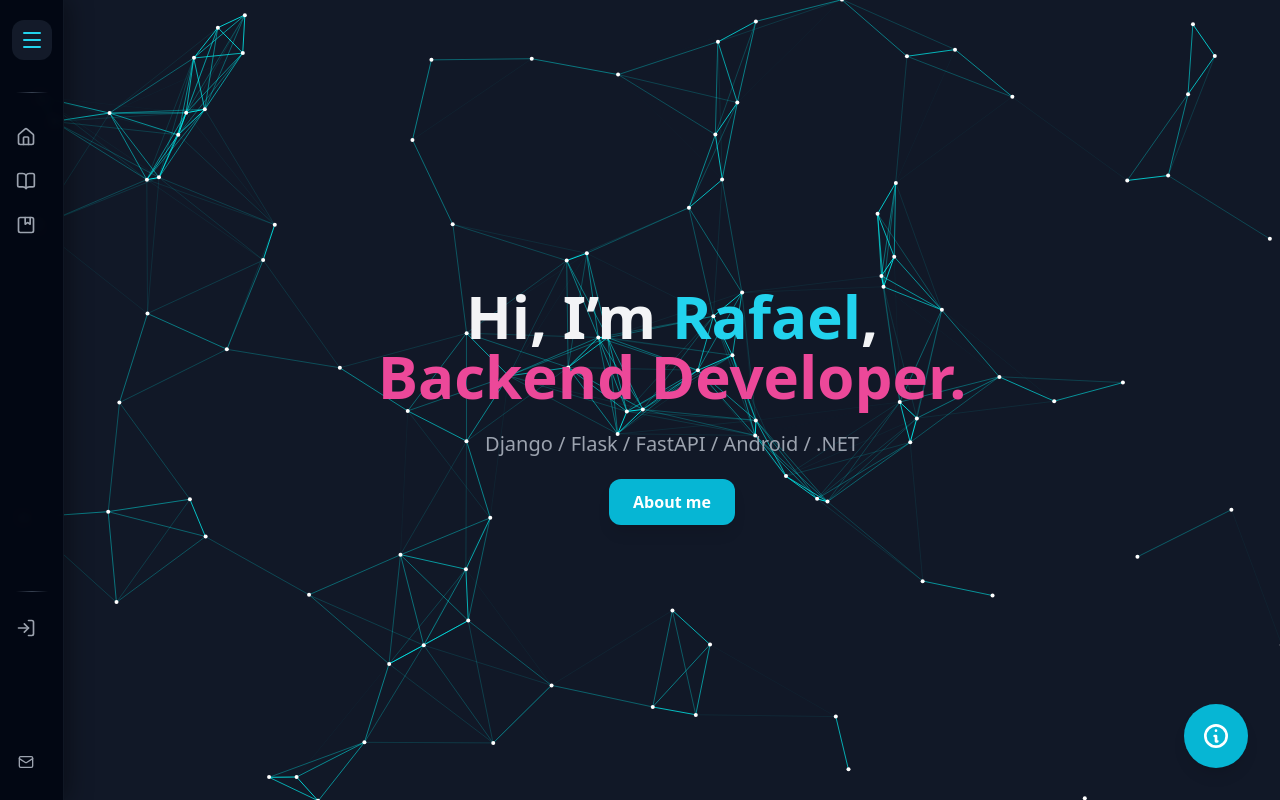
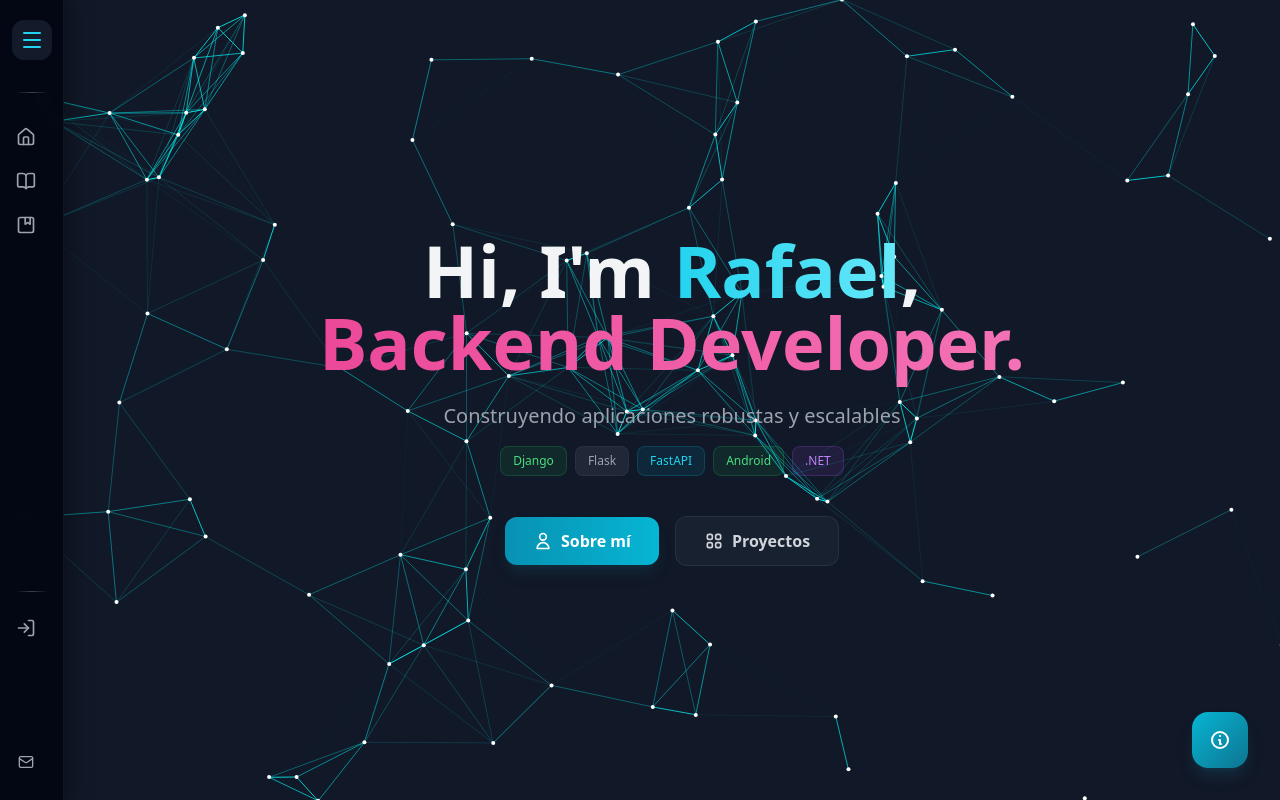
Before and after one commit to RafaMonclova/web_portfolio, a Django app: template templates/core/home.html in a window 1280 px wide. Run offline with Django 5.2, Linux system fonts and the light colour scheme; the template is opened without the code that fills it, so the values that code supplies are empty; some libraries are stand-ins or nearby versions.

Commit message:
Home and login style improve

```diff
--- a/apps/users/api/views.py
+++ b/apps/users/api/views.py
@@ -95,11 +95,11 @@ class WebLoginView(LoginView):
         form = super().get_form(form_class)
         form.fields['username'].widget.attrs.update({
             'placeholder': 'Nombre de usuario',
-            'class': 'w-full p-3 rounded-lg bg-gray-700 text-gray-100 border border-gray-600 focus:outline-none focus:ring-2 focus:ring-blue-500'
+            'class': 'w-full px-4 py-3 rounded-xl bg-gray-900/60 text-gray-100 border border-gray-700/50 placeholder-gray-500 focus:outline-none focus:ring-2 focus:ring-cyan-500/50 focus:border-cyan-500/50 transition-all duration-200'
         })
         form.fields['password'].widget.attrs.update({
             'placeholder': 'Contraseña',
-            'class': 'w-full p-3 rounded-lg bg-gray-700 text-gray-100 border border-gray-600 focus:outline-none focus:ring-2 focus:ring-blue-500'
+            'class': 'w-full px-4 py-3 rounded-xl bg-gray-900/60 text-gray-100 border border-gray-700/50 placeholder-gray-500 focus:outline-none focus:ring-2 focus:ring-cyan-500/50 focus:border-cyan-500/50 transition-all duration-200'
         })
         return form
 
--- a/templates/core/home.html
+++ b/templates/core/home.html
@@ -2,39 +2,83 @@
 {% block title %}Home{% endblock %}
 
 {% block content %}
-<div class="min-h-screen flex items-center justify-center relative">
-  <div class="relative z-10 text-center max-w-3xl px-4">
-    <h1 class="text-5xl md:text-6xl font-extrabold mb-6">
-      Hi, I’m <span class="text-cyan-400">Rafael</span>,<br>
-      <span class="text-pink-500">Backend Developer.</span>
+<div class="min-h-screen flex items-center justify-center relative px-4">
+  <div class="relative z-10 text-center max-w-3xl">
+
+
+    <h1 class="text-5xl md:text-7xl font-extrabold mb-6 leading-tight">
+      Hi, I'm <span class="bg-gradient-to-r from-cyan-400 to-cyan-300 bg-clip-text text-transparent">Rafael</span>,<br>
+      <span class="bg-gradient-to-r from-pink-500 to-pink-400 bg-clip-text text-transparent">Backend Developer.</span>
     </h1>
-    <p class="text-gray-400 text-lg md:text-xl mb-8">
-      Django / Flask / FastAPI / Android / .NET
+
+    <p class="text-gray-400 text-lg md:text-xl mb-4 leading-relaxed">
+      Construyendo aplicaciones robustas y escalables
     </p>
-    <a href="{% url 'about' %}"
-       class="px-6 py-3 bg-cyan-500 hover:bg-cyan-600 text-white font-semibold rounded-xl shadow-lg transition">
-      About me
-    </a>
+
+    <!-- Stack pills -->
+    <div class="flex flex-wrap items-center justify-center gap-2 mb-10">
+      <span
+        class="inline-flex items-center text-xs font-medium px-3 py-1.5 rounded-lg bg-green-500/10 text-green-400 border border-green-500/20">Django</span>
+      <span
+        class="inline-flex items-center text-xs font-medium px-3 py-1.5 rounded-lg bg-gray-700/40 text-gray-400 border border-gray-600/20">Flask</span>
+      <span
+        class="inline-flex items-center text-xs font-medium px-3 py-1.5 rounded-lg bg-cyan-500/10 text-cyan-400 border border-cyan-500/20">FastAPI</span>
+      <span
+        class="inline-flex items-center text-xs font-medium px-3 py-1.5 rounded-lg bg-green-500/10 text-green-400 border border-green-500/20">Android</span>
+      <span
+        class="inline-flex items-center text-xs font-medium px-3 py-1.5 rounded-lg bg-purple-500/10 text-purple-400 border border-purple-500/20">.NET</span>
+    </div>
+
+    <!-- CTA buttons -->
+    <div class="flex items-center justify-center gap-4">
+      <a href="{% url 'about' %}"
+        class="inline-flex items-center gap-2 bg-gradient-to-r from-cyan-600 to-cyan-500 hover:from-cyan-500 hover:to-cyan-400 text-white px-7 py-3 rounded-xl shadow-lg shadow-cyan-900/30 text-base font-semibold transition-all duration-200 hover:shadow-xl hover:-translate-y-0.5 active:translate-y-0">
+        <svg xmlns="http://www.w3.org/2000/svg" class="h-5 w-5" fill="none" viewBox="0 0 24 24" stroke="currentColor">
+          <path stroke-linecap="round" stroke-linejoin="round" stroke-width="2"
+            d="M16 7a4 4 0 11-8 0 4 4 0 018 0zM12 14a7 7 0 00-7 7h14a7 7 0 00-7-7z" />
+        </svg>
+        Sobre mí
+      </a>
+      <a href="{% url 'project_list' %}"
+        class="inline-flex items-center gap-2 bg-gray-800/60 hover:bg-gray-700/80 text-gray-300 hover:text-white border border-gray-700/50 hover:border-pink-500/30 px-7 py-3 rounded-xl text-base font-semibold transition-all duration-200 hover:-translate-y-0.5">
+        <svg xmlns="http://www.w3.org/2000/svg" class="h-5 w-5" fill="none" viewBox="0 0 24 24" stroke="currentColor">
+          <path stroke-linecap="round" stroke-linejoin="round" stroke-width="2"
+            d="M4 6a2 2 0 012-2h2a2 2 0 012 2v2a2 2 0 01-2 2H6a2 2 0 01-2-2V6zm10 0a2 2 0 012-2h2a2 2 0 012 2v2a2 2 0 01-2 2h-2a2 2 0 01-2-2V6zM4 16a2 2 0 012-2h2a2 2 0 012 2v2a2 2 0 01-2 2H6a2 2 0 01-2-2v-2zm10 0a2 2 0 012-2h2a2 2 0 012 2v2a2 2 0 01-2 2h-2a2 2 0 01-2-2v-2z" />
+        </svg>
+        Proyectos
+      </a>
+    </div>
   </div>
+
   <!-- FAB -->
-  <button id="fab-django" class="fixed bottom-8 right-8 bg-cyan-500 hover:bg-cyan-600 text-white rounded-full shadow-lg w-16 h-16 flex items-center justify-center text-3xl z-50 transition">
-    <svg xmlns="http://www.w3.org/2000/svg" class="h-8 w-8" fill="none" viewBox="0 0 24 24" stroke="currentColor"><path stroke-linecap="round" stroke-linejoin="round" stroke-width="2" d="M13 16h-1v-4h-1m1-4h.01M12 20a8 8 0 100-16 8 8 0 000 16z" /></svg>
+  <button id="fab-django"
+    class="fixed bottom-8 right-8 bg-gradient-to-br from-cyan-500 to-cyan-700 hover:from-cyan-400 hover:to-cyan-600 text-white rounded-2xl shadow-lg shadow-cyan-900/40 w-14 h-14 flex items-center justify-center z-50 transition-all duration-200 hover:shadow-xl hover:scale-105 active:scale-95">
+    <svg xmlns="http://www.w3.org/2000/svg" class="h-6 w-6" fill="none" viewBox="0 0 24 24" stroke="currentColor">
+      <path stroke-linecap="round" stroke-linejoin="round" stroke-width="2"
+        d="M13 16h-1v-4h-1m1-4h.01M12 20a8 8 0 100-16 8 8 0 000 16z" />
+    </svg>
   </button>
-  <!-- Bocadillo -->
-  <div id="django-toast" class="fixed bottom-28 right-8 bg-gray-900 text-white px-6 py-3 rounded-xl shadow-lg z-50 text-lg font-semibold opacity-0 pointer-events-none transition-opacity duration-300">
-    Este sitio se ha hecho con <span class="text-cyan-400">Django</span> 🐍
+
+  <!-- Toast -->
+  <div id="django-toast"
+    class="fixed bottom-28 right-8 bg-gray-800/95 backdrop-blur-sm text-white px-6 py-3.5 rounded-2xl shadow-xl border border-gray-700/50 z-50 text-base font-medium opacity-0 pointer-events-none transition-all duration-300 translate-y-2">
+    Este sitio se ha hecho con <span
+      class="bg-gradient-to-r from-cyan-400 to-cyan-300 bg-clip-text text-transparent font-bold">Django</span> 🐍
   </div>
 </div>
+
 {% block extra_js %}
 <script>
   const fab = document.getElementById('fab-django');
   const toast = document.getElementById('django-toast');
   if (fab && toast) {
     fab.addEventListener('click', () => {
-      toast.style.opacity = 1;
+      toast.classList.remove('opacity-0', 'translate-y-2');
+      toast.classList.add('opacity-100', 'translate-y-0');
       toast.style.pointerEvents = 'auto';
       setTimeout(() => {
-        toast.style.opacity = 0;
+        toast.classList.add('opacity-0', 'translate-y-2');
+        toast.classList.remove('opacity-100', 'translate-y-0');
         toast.style.pointerEvents = 'none';
       }, 2500);
     });
```
Also changed, not shown: templates/login.html (+55 -5 lines).
